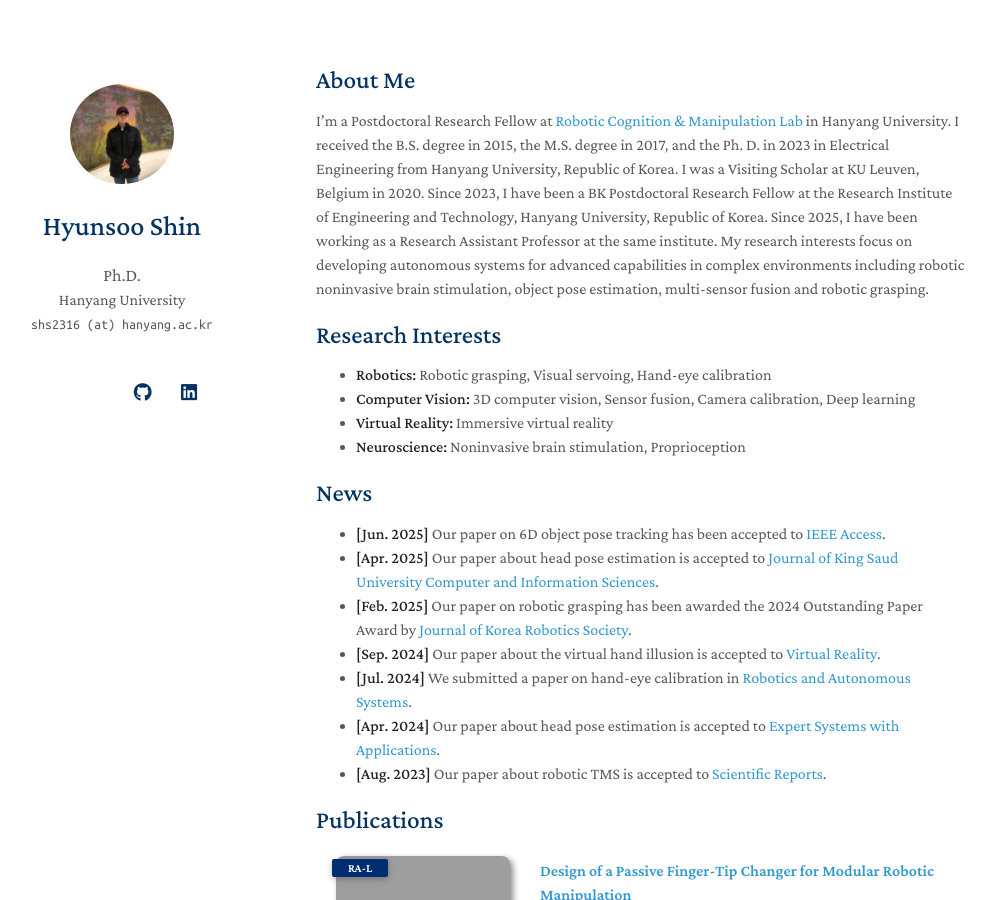
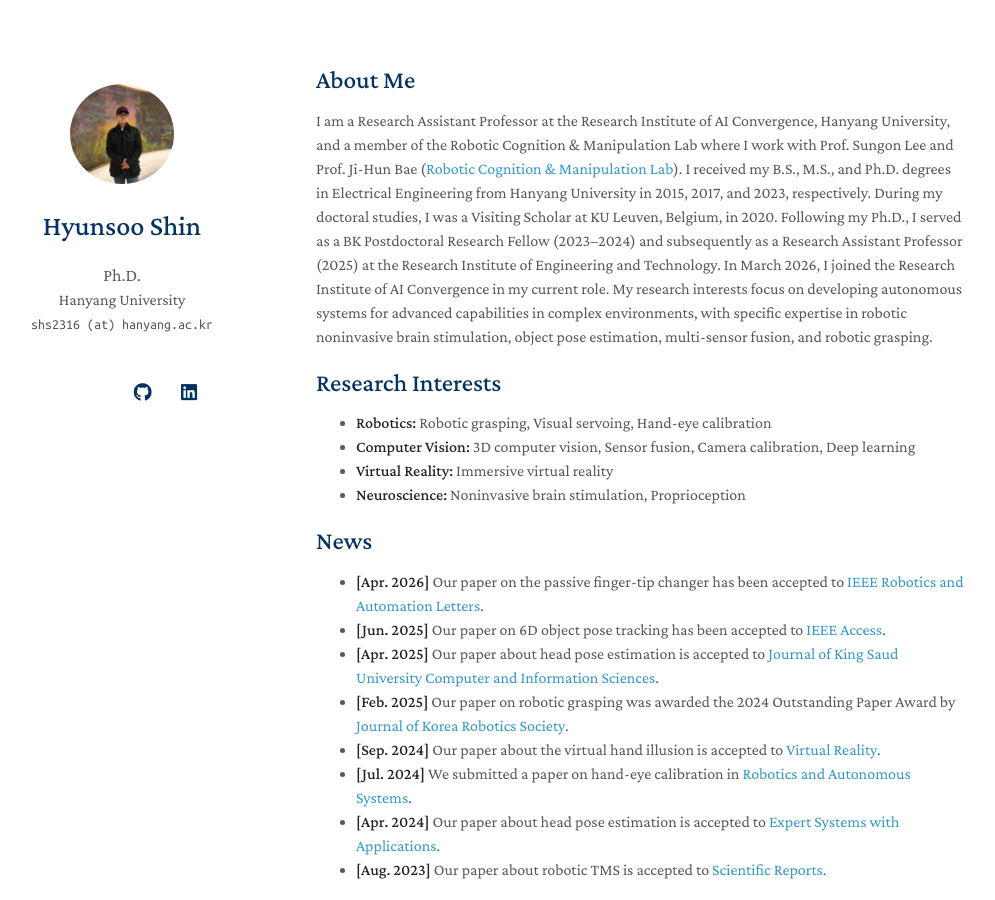
Before and after one commit to shs-vision/shs-vision.github.io, a Jekyll site: the page built from index.md, in a window 1280 px wide and 900 px high. Shown: the whole window, without its empty margins (154-1149 px from the left). Built offline with Jekyll 4.4.1, drawn with Linux system fonts in a browser that asks for light colours; a style sheet for code colours, icons or effects is not loaded; our own code applies the rules of GitHub Pages for plain Markdown files; some of the changed text lies outside the part shown; grey boxes are pictures that could not be loaded.

Commit message:
Update index.md

```diff
--- a/index.md
+++ b/index.md
@@ -4,12 +4,7 @@ layout: homepage
 
 ## About Me
 
-I'm a Postdoctoral Research Fellow at [Robotic Cognition & Manipulation Lab](https://rilab.hanyang.ac.kr) in Hanyang University.
-I received the B.S. degree in 2015, the M.S. degree in 2017, and the Ph. D. in 2023 in Electrical Engineering from Hanyang University, Republic of Korea.
-I was a Visiting Scholar at KU Leuven, Belgium in 2020.
-Since 2023, I have been a BK Postdoctoral Research Fellow at the Research Institute of Engineering and Technology, Hanyang University, Republic of Korea.
-Since 2025, I have been working as a Research Assistant Professor at the same institute.
-My research interests focus on developing autonomous systems for advanced capabilities in complex environments including robotic noninvasive brain stimulation, object pose estimation, multi-sensor fusion and robotic grasping.
+I am a Research Assistant Professor at the Research Institute of AI Convergence, Hanyang University, and a member of the Robotic Cognition & Manipulation Lab where I work with Prof. Sungon Lee and Prof. Ji-Hun Bae  ([Robotic Cognition & Manipulation Lab](https://rilab.hanyang.ac.kr)). I received my B.S., M.S., and Ph.D. degrees in Electrical Engineering from Hanyang University in 2015, 2017, and 2023, respectively. During my doctoral studies, I was a Visiting Scholar at KU Leuven, Belgium, in 2020. Following my Ph.D., I served as a BK Postdoctoral Research Fellow (2023–2024) and subsequently as a Research Assistant Professor (2025) at the Research Institute of Engineering and Technology. In March 2026, I joined the Research Institute of AI Convergence in my current role. My research interests focus on developing autonomous systems for advanced capabilities in complex environments, with specific expertise in robotic noninvasive brain stimulation, object pose estimation, multi-sensor fusion, and robotic grasping.
 
 ## Research Interests
 
@@ -20,9 +15,10 @@ My research interests focus on developing autonomous systems for advanced capabi
 
 ## News
 
+- **[Apr. 2026]** Our paper on the passive finger-tip changer has been accepted to [IEEE Robotics and Automation Letters](https://ieeexplore.ieee.org/document/11478076).
 - **[Jun. 2025]** Our paper on 6D object pose tracking has been accepted to [IEEE Access](https://ieeexplore.ieee.org/abstract/document/11036096).
 - **[Apr. 2025]** Our paper about head pose estimation is accepted to [Journal of King Saud University Computer and Information Sciences](https://link.springer.com/journal/44443).
-- **[Feb. 2025]** Our paper on robotic grasping has been awarded the 2024 Outstanding Paper Award by [Journal of Korea Robotics Society](https://jkros.org).
+- **[Feb. 2025]** Our paper on robotic grasping was awarded the 2024 Outstanding Paper Award by [Journal of Korea Robotics Society](https://jkros.org).
 - **[Sep. 2024]** Our paper about the virtual hand illusion is accepted to [Virtual Reality](https://link.springer.com/journal/10055).
 - **[Jul. 2024]** We submitted a paper on hand-eye calibration in [Robotics and Autonomous Systems](https://www.sciencedirect.com/journal/robotics-and-autonomous-systems).
 - **[Apr. 2024]** Our paper about head pose estimation is accepted to [Expert Systems with Applications](https://www.sciencedirect.com/journal/expert-systems-with-applications).
@@ -35,6 +31,9 @@ My research interests focus on developing autonomous systems for advanced capabi
 Research Assistant Professor, Hanyang University
 (Mar 2025 ~ )
 
+### 2026 Spring
+- ROB1001 Basic Introduction to Robotics ([link](https://github.com/normajeane-m/ROB1001))
+
 ### 2025 Fall
 - ROB4009 Robot Programming ([link](https://github.com/normajeane-m/ROB4009))
 
```
